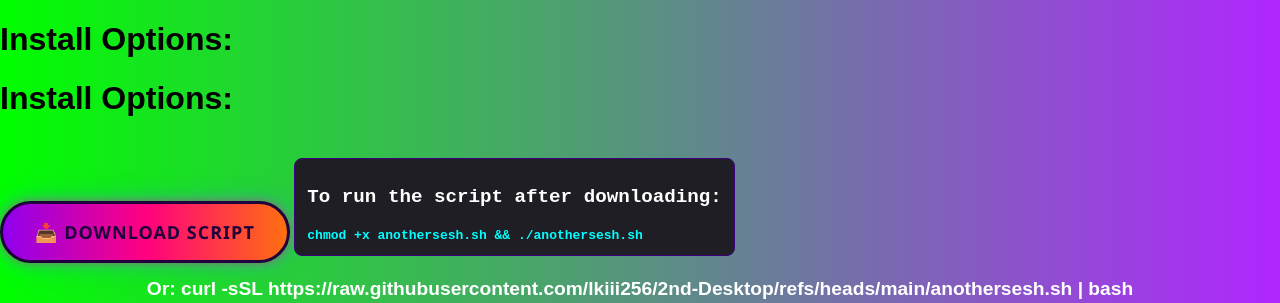
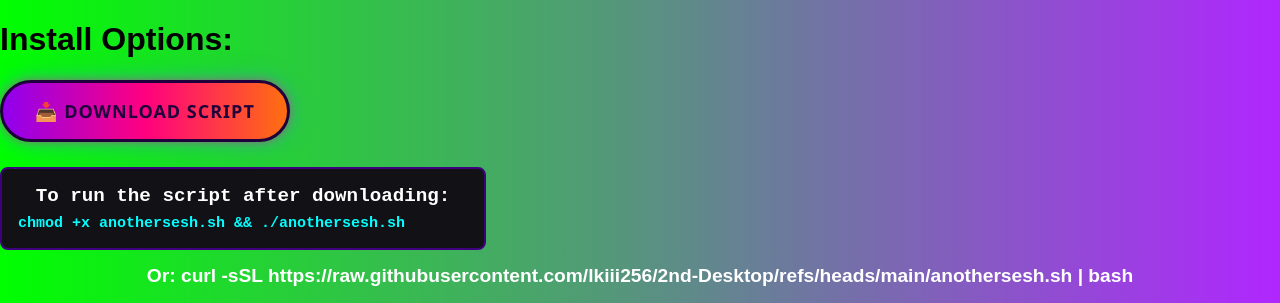
Before and after one commit to lkiii256/2nd-Desktop, a plain HTML site: page index.html in a window 1280 px wide. Shown: the top 303 px of the page. Drawn offline with Linux system fonts and the light colour scheme.

Commit message:
Enhance download button and terminal instructions
Updated the terminal instruction tip and improved button styles.

```diff
--- a/index.html
+++ b/index.html
@@ -7,16 +7,20 @@
   <body>
    <h1>     Install Options: </h1>
 
-<h1>Install Options:</h1>
 
-<!-- Your styled button -->
+<!-- Your styled button (Triggering the download logic) -->
 <button class="rainbow-neon-download" onclick="generateDownload()">
   📥 Download Script
 </button>
 
+<!-- The terminal instruction tip right under the button -->
+<div class="terminal-tip">
+  <p>To run the script after downloading:</p>
+  <code>chmod +x anothersesh.sh && ./anothersesh.sh</code>
+</div>
+
 <script>
 function generateDownload() {
-  // Your exact shell script formatted for JavaScript
   const scriptContent = `#!/bin/bash
 
 echo 1: Start a second desktop environment
@@ -29,11 +33,9 @@ else
    qdbus org.kde.Shutdown /Shutdown org.kde.Shutdown.logout
 fi`;
 
-  // Creates the file in the browser memory
   const blob = new Blob([scriptContent], { type: 'text/plain' });
   const downloadUrl = URL.createObjectURL(blob);
 
-  // Triggers the download prompt automatically
   const temporaryLink = document.createElement('a');
   temporaryLink.href = downloadUrl;
   temporaryLink.download = 'anothersesh.sh';
@@ -41,15 +43,38 @@ fi`;
   document.body.appendChild(temporaryLink);
   temporaryLink.click();
 
-  // Cleanup memory
   URL.revokeObjectURL(downloadUrl);
   temporaryLink.remove();
 }
 </script>
 
 <style>
+/* Style for the helper box below the button */
+.terminal-tip {
+  display: block;
+  margin-top: 25px;
+  background: #111116;
+  color: #c084fc; /* Clean purple text */
+  padding: 16px;
+  border-radius: 8px;
+  font-family: monospace;
+  font-size: 14px;
+  border: 2px solid #3f007f;
+  max-width: 450px;
+}
+
+.terminal-tip p {
+  margin: 0 0 8px 0;
+}
+
+.terminal-tip code {
+  color: #00ffff; /* Cyber cyan command */
+  font-weight: bold;
+  font-size: 15px;
+}
+
+/* Your original rainbow-neon button styling */
 .rainbow-neon-download {
-  /* Layout & Sizing */
   padding: 16px 32px;
   font-family: 'Segoe UI', Tahoma, Geneva, Verdana, sans-serif;
   font-size: 18px;
@@ -58,27 +83,22 @@ fi`;
   text-transform: uppercase;
   cursor: pointer;
 
-  /* Moving Rainbow Background */
   background: linear-gradient(90deg, #ff007f, #ff7f00, #ffff00, #00ff00, #00ffff, #0000ff, #7f00ff, #ff007f);
   background-size: 400% 100%;
 
-  /* Text & Border */
   color: #20003c;
   border: 3px solid #20003c;
   border-radius: 50px;
 
-  /* Multicolored Neon Base Shadow */
   box-shadow:
     0 0 10px rgba(255, 0, 127, 0.5),
     0 0 20px rgba(0, 255, 255, 0.3),
     0 0 30px rgba(127, 0, 255, 0.2);
 
-  /* Smooth Animations */
   transition: all 0.3s ease-in-out;
   animation: rainbow-flow 8s linear infinite;
 }
 
-/* Hover Interaction */
 .rainbow-neon-download:hover {
   transform: translateY(-4px);
   color: #000000;
@@ -90,7 +110,6 @@ fi`;
     0 0 100px #ff7f00;
 }
 
-/* Click Interaction */
 .rainbow-neon-download:active {
   transform: translateY(1px);
   box-shadow:
@@ -98,32 +117,9 @@ fi`;
     0 0 20px #00ffff;
 }
 
-/* Background Animation Loop */
 @keyframes rainbow-flow {
   0% { background-position: 0% 50%; }
   100% { background-position: 400% 50%; }
-}
-</style>
-
-    <div class="terminal-tip">
-  <p>To run the script after downloading:</p>
-  <code>chmod +x anothersesh.sh && ./anothersesh.sh</code>
-</div>
-
-<style>
-.terminal-tip {
-  margin-top: 20px;
-  background: #1e1e24;
-  color: #a78bfa; /* Soft purple text */
-  padding: 12px;
-  border-radius: 8px;
-  font-family: monospace;
-  border: 1px solid #3f007f;
-  display: inline-block;
-}
-code {
-  color: #00ffff; /* Neon cyan command */
-  font-weight: bold;
 }
 </style>
 
```
